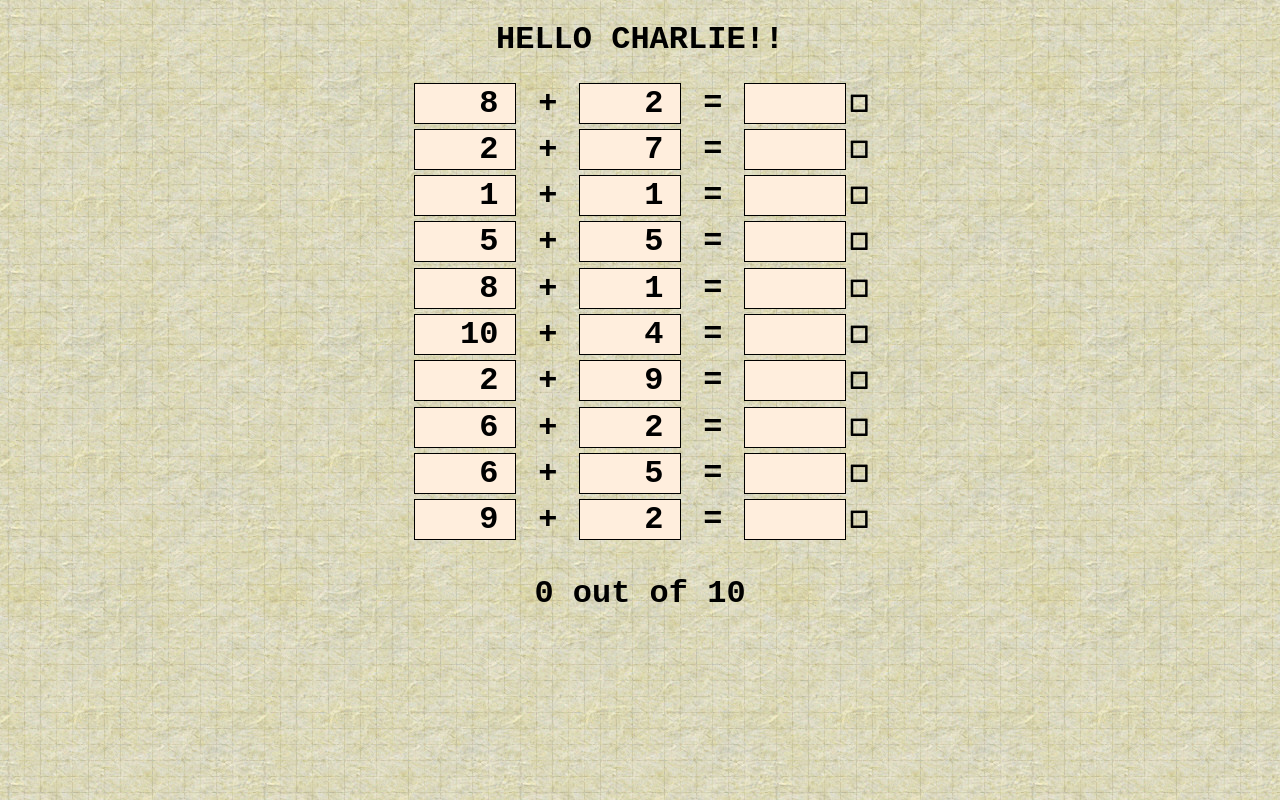
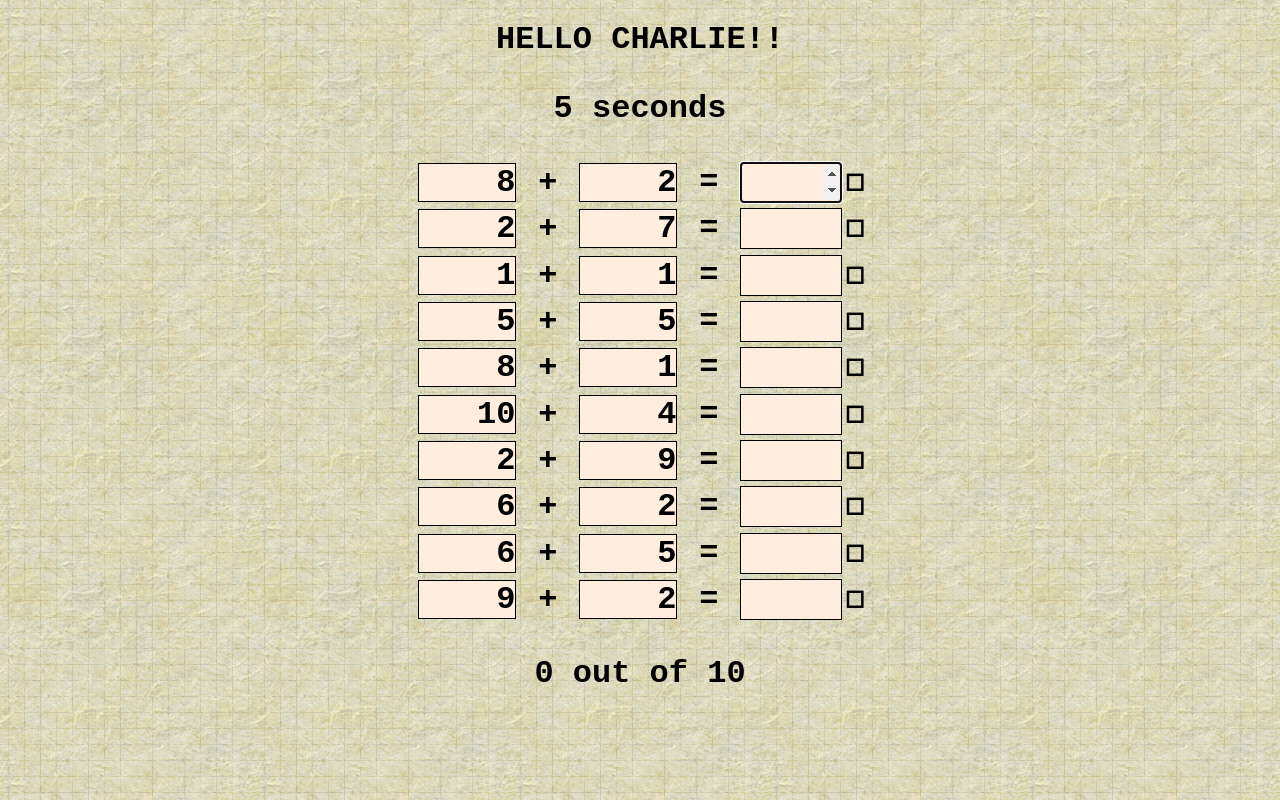
Before and after one commit to kindid/math_quiz, a plain HTML site: page index.html in a window 1280 px wide. Drawn offline with Linux system fonts and the light colour scheme.

```diff
--- a/index.html
+++ b/index.html
@@ -22,8 +22,23 @@
                 margin:2pt;
                 background-color: #fed;
             }
+            .term {
+                display:inline-block;
+                width:72pt;
+                text-align:right;
+                border:1px solid #000;
+                margin:2pt;
+                background-color: #fed;
+            }
         </style>
         <script type="text/javascript">
+
+// TODO: the terms should just be be styled text spans so that 'tab' works nicely
+
+            var clock_e = null;
+            var start_time = 0;
+            var total_time = 0;
+            var interval = null;
             var sums_model = [];
             var sums_view = [];
 
@@ -33,64 +48,72 @@
                     correct += (sums_model[i].total === sums_model[i].given) ? 1 : 0;
                 }
                 document.getElementById('marks').innerHTML = correct.toString() + ' out of 10'
+                if (correct === 10) {
+                    clearInterval(interval);
+                    // put up a big box
+                    alert("Congratulations!\nYou completed the test in " + total_time + " seconds!\nPress OK to go again");
+                    main();
+                    // you've done it - stop the clock I guess.
+                }
+            }
+
+            function mark_sum(index) {
+                sums_model[index].given = parseInt(sums_view[index].result.value);
+                if (sums_model[index].total == sums_model[index].given) {
+                    sums_view[index].tick.innerHTML = '&#x2611'
+                    if (index == 9) {
+                        sums_view[0].result.focus();
+                    } else {
+                        sums_view[index + 1].result.focus();
+                    }
+                } else {
+                    sums_view[index].tick.innerHTML = '&#x2612'
+                }
+                update_marks();
             }
 
             function make_sum_row(index) {
                 var isum = document.createElement('span');
-                var ia = document.createElement('input');
-                ia.readOnly = true;
-                ia.type = 'number';
-                ia.value = sums_model[index].a.toString();
+
+                var ia = document.createElement('span');
+                ia.className = "term";
+                ia.appendChild(document.createTextNode(sums_model[index].a.toString()));
                 isum.appendChild(ia);
+
                 isum.appendChild(document.createTextNode(' + '));
-                var ib = document.createElement('input');
-                ib.readOnly = true;
-                ib.type = 'number';
-                ib.value = sums_model[index].b.toString();
+
+                var ib = document.createElement('span');
+                ib.className = "term";
+                ib.appendChild(document.createTextNode(sums_model[index].b.toString()));
                 isum.appendChild(ib);
+
                 isum.appendChild(document.createTextNode(' = '));
+
                 var iresult = document.createElement('input');
                 iresult.type = 'number';
                 // on iOS you might not get the return key so hook blur
+                // todo; just 'mark_sum(index)'
                 iresult.onblur =
-                    function(index, result_input) {
+                    function(index) {
                         return function() {
-                            sums_model[index].given = parseInt(result_input.value);
-                            if (sums_model[index].total == result_input.value) {
-                                sums_view[index].tick.innerHTML = '&#x2611'
-                                if (index == 9) {
-                                    sums_view[0].result.focus();
-                                } else {
-                                    sums_view[index + 1].result.focus();
-                                }
-                            } else {
-                                sums_view[index].tick.innerHTML = '&#x2612'
+                            if (sums_view[index].result.value !== '') {
+                                mark_sum(index);
                             }
-                            update_marks();
-                        }}(index, iresult);
+                        }}(index)
                 iresult.onkeyup =
-                    function(index, result_input) {
+                    function(index) {
                         return function() {
                             if (window.event.keyCode === 13) {
-                                sums_model[index].given = parseInt(result_input.value);
-                                if (sums_model[index].total == result_input.value) {
-                                    sums_view[index].tick.innerHTML = '&#x2611'
-                                    if (index == 9) {
-                                        sums_view[0].result.focus();
-                                    } else {
-                                        sums_view[index + 1].result.focus();
-                                    }
-                                } else {
-                                    sums_view[index].tick.innerHTML = '&#x2612'
-                                }
-                                update_marks();
+                                mark_sum(index);
                             }
-                        }}(index, iresult);
+                        }}(index);
+                isum.appendChild(iresult);
+
                 var itick = document.createElement('span');
                 itick.innerHTML = '&#x2610;'
+                isum.appendChild(itick);
+
                 sums_view[index] = { tick: itick, result: iresult };
-                isum.appendChild(iresult);
-                isum.appendChild(itick);
                 return isum;
             }
 
@@ -109,13 +132,38 @@
                     questions.appendChild(document.createElement('br'));
                 }
                 update_marks();
+                sums_view[0].result.focus();
             }
 
             function pick_little_random() {
                 return Math.floor((Math.random() * 10) + 1);
             }
 
+            function ticker() {
+                var now_time = new Date().getTime();
+                total_time = Math.floor((now_time - start_time) / 1000);
+                clock_e.innerHTML = total_time.toString() + ' seconds';
+            }
+
+            function clear_everything() {
+                sums_view = [];
+                sums_model = [];
+                document.getElementById("questions").innerHTML = '';
+            }
+
+            // next up - show some dots so they can count on their fingers as it were
+
             function main() {
+                clear_everything();
+                clock_e = document.getElementById('clock');
+                start_time = new Date().getTime();
+                ticker();
+                interval = setInterval(ticker, 500);   // nyquist...
+
+                // window.setTimeout(function () {
+                //     document.getElementById('mobileno').focus();
+                // }, 0);
+
                 make_sums();
             }
         </script>
@@ -123,6 +171,7 @@
     <body id="body" onload="main();">
         <div id="wrapper" style="text-align: center">
             <h1>HELLO CHARLIE!!</h1>
+            <div><p id="clock"></p></div>
             <div id="questions">
             </div>
             <div>
```
